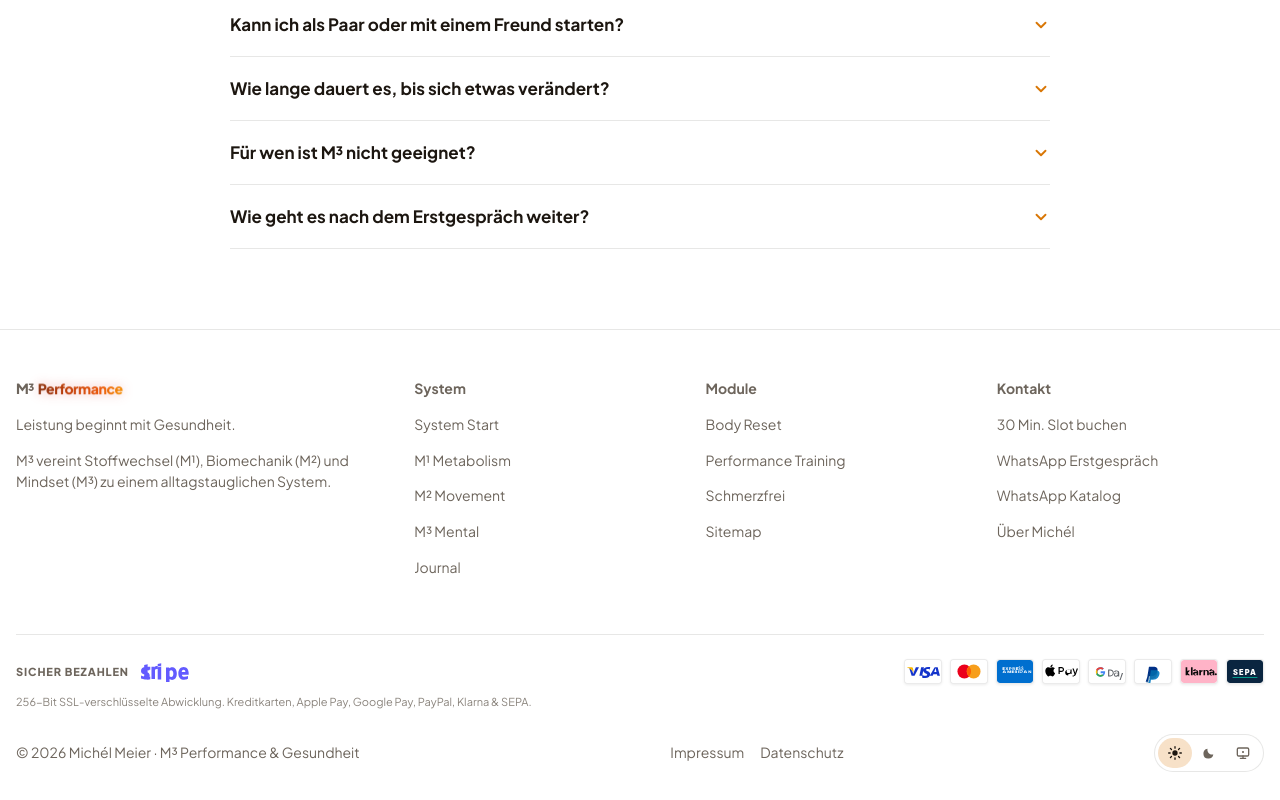
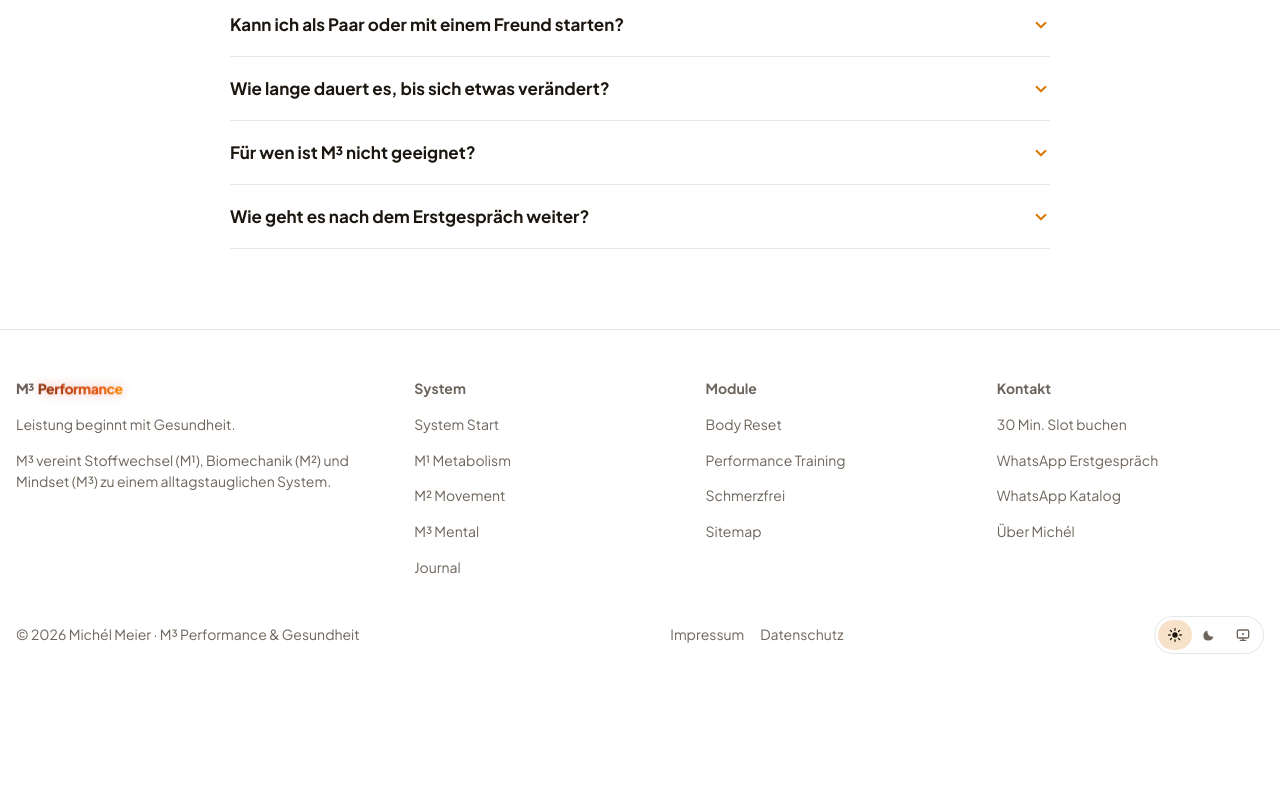
Before and after one commit to RobertLinke89/m3-performance, a React (Vite) app: page / in a window 1280 px wide. Shown: the part 3805-4605 px from the top of the page. After the commit the page ends 4487 px from the top, so only its background shows below. Built offline with nearby package versions, Linux system fonts and the light colour scheme.

Commit message:
Remove payment trust logos banner from footer

```diff
--- a/src/components/Layout.tsx
+++ b/src/components/Layout.tsx
@@ -5,7 +5,6 @@ import { useUi } from '../copy'
 import { useLocale } from '../locale'
 import { useContent } from '../useContent'
 import { ThemeSwitch } from './ThemeSwitch'
-import { PaymentLogos } from './PaymentLogos'
 
 function scrollToPageStart() {
   window.scrollTo({ top: 0, left: 0, behavior: 'auto' })
@@ -143,10 +142,6 @@ export function Layout() {
             <p><Link to="/katalog" onClick={scrollToPageStart}>{t.footerWaCat}</Link></p>
             <p><Link to="/ueber-mich" onClick={scrollToPageStart}>{t.footerAboutMichel}</Link></p>
           </div>
-
-          <div className="footer-payment-section">
-            <PaymentLogos />
-          </div>
         </div>
         <div className="wrap footer-bar">
           <span>{t.footerCopy}</span>
```
